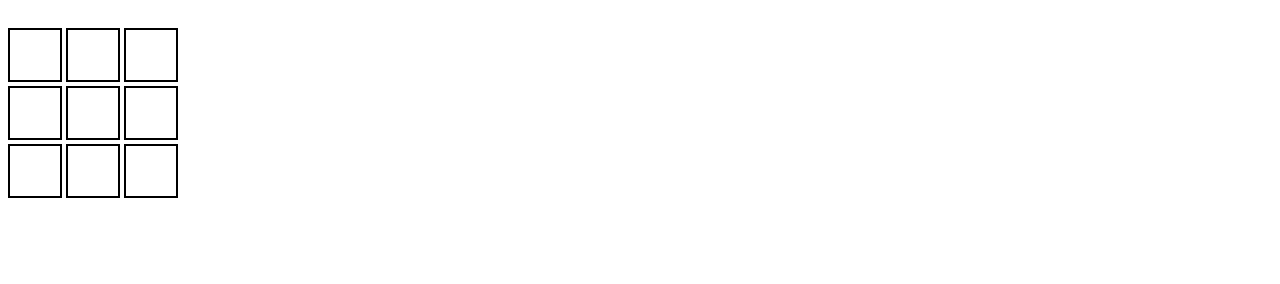
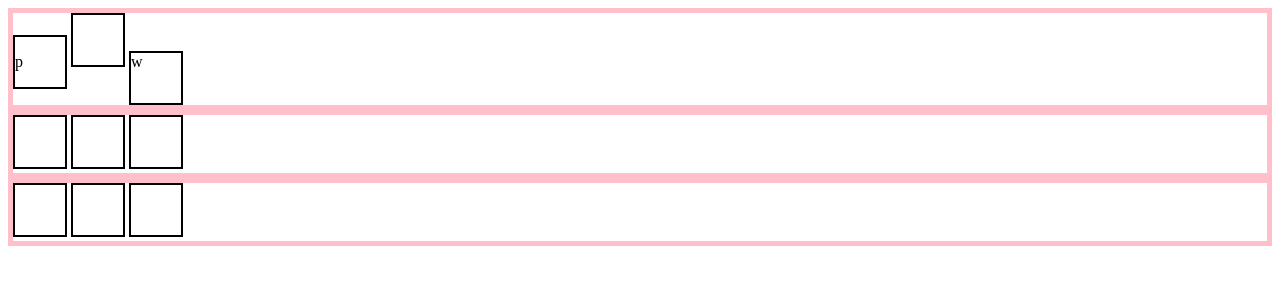
Before and after one commit to rculton/tic-tac-toe, a plain HTML site: page index.html in a window 1280 px wide. Drawn offline with Linux system fonts and the light colour scheme.

Commit message:
Added Image Files | Game structure needs restyle

```diff
--- a/css/styles.css
+++ b/css/styles.css
@@ -1,10 +1,15 @@
+div{
+    border: 5px solid pink;
+}
+
 .box{
     border: 2px solid black;
     width: 50px;
     height: 50px;
-    position: relative;
+    display:inline-block;
     top: 20px;
-    display: inline-block;
+    padding: 0px;
+    margin: 0px;
 }
 
 
--- a/index.html
+++ b/index.html
@@ -10,9 +10,9 @@
 <body>
     <!--Tic-Tac-Toe is a 3x3 box -->
         <div id="toprow">
-            <span class="box" id="box1"></span>
-            <span class="box" id="box2"></span>
-            <span class="box" id="box3"></span>
+            <span class="box" id="box3"><p>p</p></span>
+            <span class="box" id="box1"><p></p></span>
+            <span class="box" id="box2">w</span>
         </div>
         <div id="midrow">
             <span class="box" id="box4"></span>
```
Also changed, not shown: images/blue-letter-o-512.png (added), images/red x.png (added), images/whitespace.jpeg (added).
